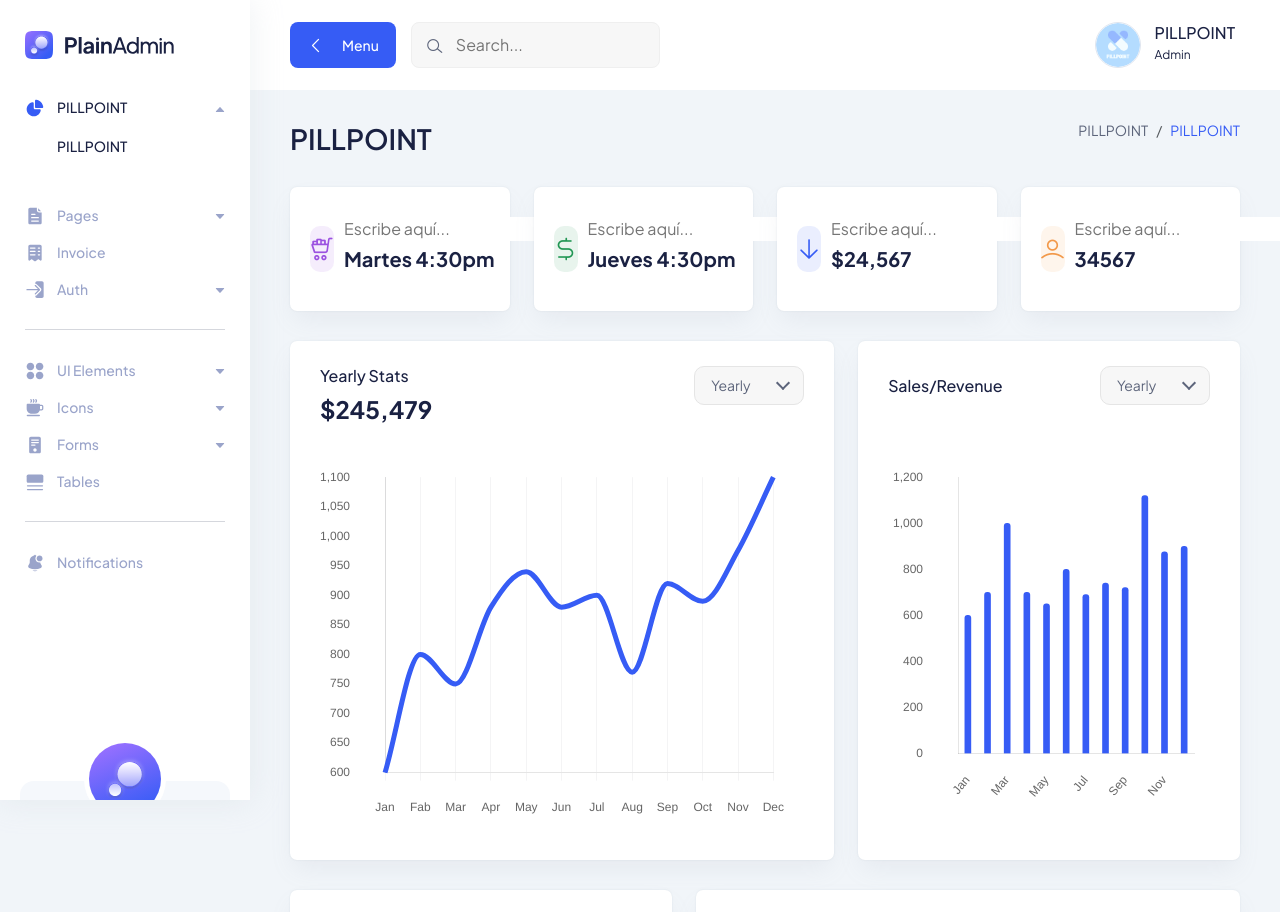
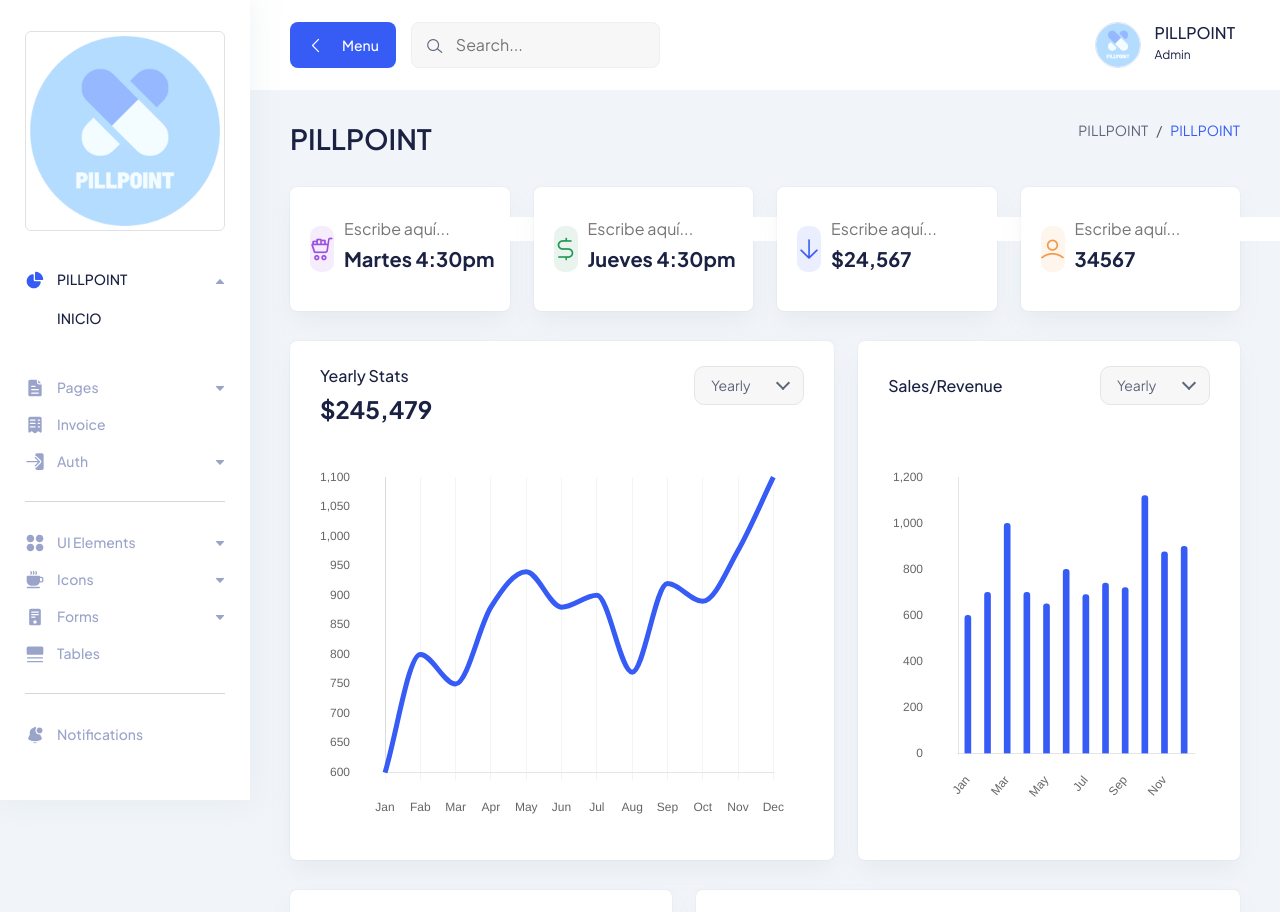
Before and after one commit to Emmanuel-V2/PILLPOINT, a website: page index.html in a window 1280 px wide. Shown: the top 912 px of the page. Drawn offline with Linux system fonts and the light colour scheme.

Commit message:
Add files via upload

```diff
--- a/index.html
+++ b/index.html
@@ -4,7 +4,7 @@
     <meta charset="UTF-8" />
     <meta http-equiv="X-UA-Compatible" content="IE=edge" />
     <meta name="viewport" content="width=device-width, initial-scale=1.0" />
-    <title>PILLPOINTUTTT</title>
+    <title>PILLPOINT_UTTT</title>
     <link rel="shortcut icon" href="LOGO.png" type="image/x-icon">
 
     <!-- ========== All CSS files linkup ========= -->
@@ -26,7 +26,7 @@
     <aside class="sidebar-nav-wrapper">
       <div class="navbar-logo">
         <a href="index.html">
-          <img src="assets/images/logo/logo.svg" alt="logo" />
+          <img src="LOGO.png " class="img-thumbnail" alt="LOGO.png" />
         </a>
       </div>
       <nav class="sidebar-nav">
@@ -52,7 +52,7 @@
             </a>
             <ul id="ddmenu_1" class="collapse show dropdown-nav">
               <li>
-                <a href="index.html" class="active"> PILLPOINT </a>
+                <a href="index.html" class="active"> INICIO</a>
               </li>
             </ul>
           </li>
@@ -262,7 +262,7 @@
       </nav>
       <div class="promo-box">
         <div class="promo-icon">
-          <img class="mx-auto" src="./assets/images/logo/logo-icon-big.svg" alt="Logo">
+          <img src="LOGO.png " class="img-thumbnail" alt="LOGO.png" />
         </div>
         <h3>Upgrade to PRO</h3>
         <p>Improve your development process and start doing more with PlainAdmin PRO!</p>
```
